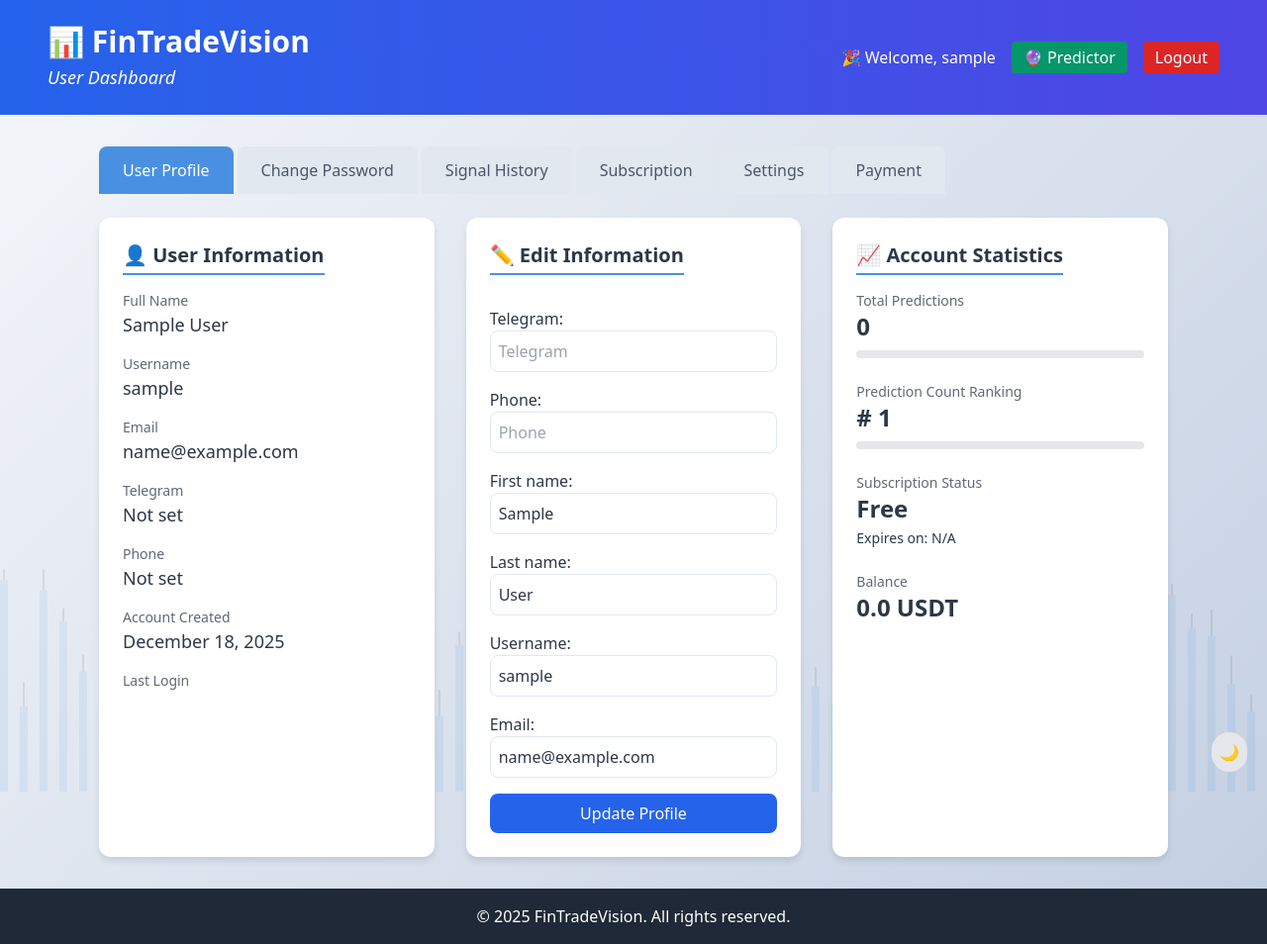
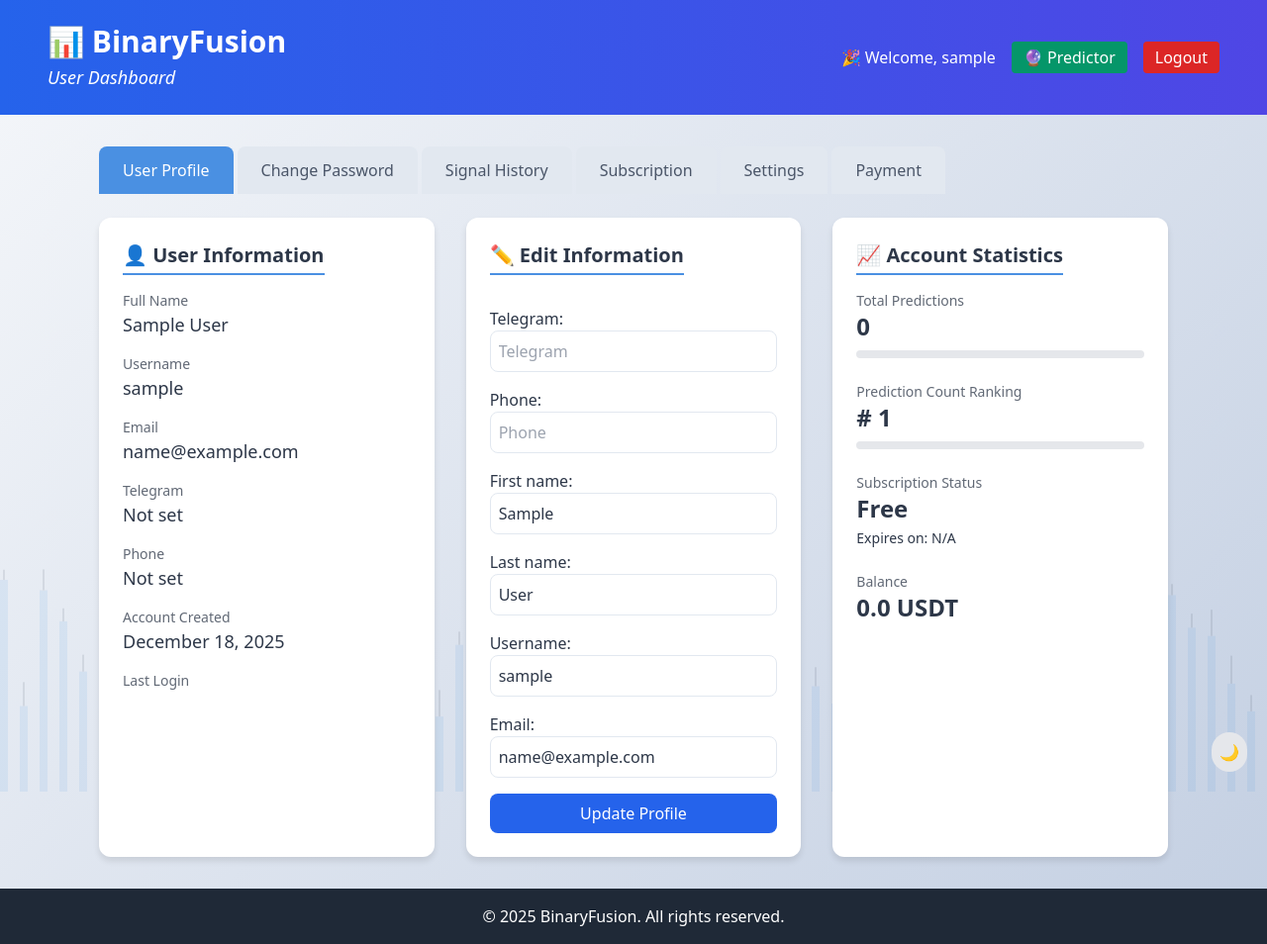
Before and after one commit to ArkaKarmoker/BinaryFusion, a Django app: page /accounts/dashboard/ in a window 1280 px wide. Shown: the whole page at 99% size. Run offline with Django 5.2, Linux system fonts and the light colour scheme; the visitor is signed in with stand-in values (Sample User, id 1); data comes from the database, SQL or seed files in the repository; data that the repository does not hold is empty; some libraries are stand-ins or nearby versions.

Commit message:
Brand Name Change
FinTradeVision is now BinaryFusion.

```diff
--- a/templates/accounts/dashboard.html
+++ b/templates/accounts/dashboard.html
@@ -4,7 +4,7 @@
 <head>
     <meta charset="UTF-8">
     <meta name="viewport" content="width=device-width, initial-scale=1.0">
-    <title>FinTradeVision - Dashboard</title>
+    <title>BinaryFusion - Dashboard</title>
     <!-- Favicon -->
     <link rel="icon" type="image/jpg" href="https://cdn.vectorstock.com/i/500p/24/31/candlestick-chart-icon-stock-fluctuations-vector-45672431.jpg">
     <!-- Tailwind CSS CDN -->
@@ -419,7 +419,7 @@
     <header class="bg-gradient-to-r from-blue-600 to-indigo-600 text-white py-6 relative w-full px-4 sm:px-6 lg:px-8 mx-auto">
         <div class="container mx-auto px-4 flex items-center justify-between">
             <div>
-                <h1 class="text-3xl font-bold">📊 FinTradeVision</h1>
+                <h1 class="text-3xl font-bold">📊 BinaryFusion</h1>
                 <p class="text-lg mt-1"><i>User Dashboard</i></p>
             </div>
             <div class="flex items-center space-x-4">
@@ -652,7 +652,7 @@
                     <div class="text-center">
                         <h3 class="text-xl font-bold">Free</h3>
                         <p class="text-3xl font-bold mt-2">$0<span class="text-sm font-normal">/month</span></p>
-                        <p class="text-sm mt-2">Basic access to FinTradeVision</p>
+                        <p class="text-sm mt-2">Basic access to BinaryFusion</p>
                     </div>
                     <div class="mt-6 space-y-3">
                         <div class="flex items-center">
@@ -988,7 +988,7 @@
     <!-- Footer -->
     <footer class="bg-gray-800 text-white py-4 mt-auto">
         <div class="container mx-auto px-4 text-center">
-            <p>© 2025 FinTradeVision. All rights reserved.</p>
+            <p>© 2025 BinaryFusion. All rights reserved.</p>
         </div>
     </footer>
     <!-- JavaScript -->
--- a/templates/accounts/login.html
+++ b/templates/accounts/login.html
@@ -3,7 +3,7 @@
 <head>
     <meta charset="UTF-8">
     <meta name="viewport" content="width=device-width, initial-scale=1.0">
-    <title>Login - FinTradeVision</title>
+    <title>Login - BinaryFusion</title>
 
     <!-- Favicon -->
     <link rel="icon" type="image/jpg" href="https://cdn.vectorstock.com/i/500p/24/31/candlestick-chart-icon-stock-fluctuations-vector-45672431.jpg">
@@ -150,7 +150,7 @@
     <!-- Header -->
     <header class="bg-gradient-to-r from-blue-600 to-indigo-600 text-white py-6 relative">
         <div class="container mx-auto px-4 text-center">
-            <h1 class="text-3xl font-bold">📊 FinTradeVision</h1>
+            <h1 class="text-3xl font-bold">📊 BinaryFusion</h1>
             <p class="text-lg mt-1">Login to Access Asset Price Predictor</p>
         </div>
     </header>
@@ -208,7 +208,7 @@
     <!-- Footer -->
     <footer class="bg-gray-800 text-white py-4 mt-auto">
         <div class="container mx-auto px-4 text-center">
-            <p>© 2025 FinTradeVision. All rights reserved.</p>
+            <p>© 2025 BinaryFusion. All rights reserved.</p>
         </div>
     </footer>
 
--- a/templates/accounts/registration.html
+++ b/templates/accounts/registration.html
@@ -3,7 +3,7 @@
 <head>
     <meta charset="UTF-8">
     <meta name="viewport" content="width=device-width, initial-scale=1.0">
-    <title>Register - FinTradeVision</title>
+    <title>Register - BinaryFusion</title>
 
     <!-- Favicon -->
     <link rel="icon" type="image/jpg" href="https://cdn.vectorstock.com/i/500p/24/31/candlestick-chart-icon-stock-fluctuations-vector-45672431.jpg">
@@ -180,7 +180,7 @@
     <!-- Header -->
     <header class="bg-gradient-to-r from-blue-600 to-indigo-600 text-white py-6 relative">
         <div class="container mx-auto px-4 text-center">
-            <h1 class="text-3xl font-bold">📊 FinTradeVision</h1>
+            <h1 class="text-3xl font-bold">📊 BinaryFusion</h1>
             <p class="text-lg mt-1">Create Your Account</p>
         </div>
     </header>
@@ -253,7 +253,7 @@
     <!-- Footer -->
     <footer class="bg-gray-800 text-white py-4 mt-auto">
         <div class="container mx-auto px-4 text-center">
-            <p>© 2025 FinTradeVision. All rights reserved.</p>
+            <p>© 2025 BinaryFusion. All rights reserved.</p>
         </div>
     </footer>
 
--- a/templates/predictor/app.html
+++ b/templates/predictor/app.html
@@ -3,7 +3,7 @@
 <head>
     <meta charset="UTF-8">
     <meta name="viewport" content="width=device-width, initial-scale=1.0">
-    <title>FinTradeVision - Predictor</title>
+    <title>BinaryFusion - Predictor</title>
 
     <!-- Favicon -->
     <link rel="icon" type="image/jpg" href="https://cdn.vectorstock.com/i/500p/24/31/candlestick-chart-icon-stock-fluctuations-vector-45672431.jpg">
@@ -305,7 +305,7 @@
     <header class="bg-gradient-to-r from-blue-600 to-indigo-600 text-white py-6 relative w-full px-4 sm:px-6 lg:px-8 mx-auto">
         <div class="container mx-auto px-4 flex items-center justify-between">
             <div>
-                <h1 class="text-3xl font-bold">📊 FinTradeVision</h1>
+                <h1 class="text-3xl font-bold">📊 BinaryFusion</h1>
                 <p class="text-lg mt-1"><i>AI Powered Trading Signal</i></p>
             </div>
             <div class="flex items-center space-x-4">
@@ -362,7 +362,7 @@
     <!-- Footer -->
     <footer class="bg-gray-800 text-white py-4 mt-auto">
         <div class="container mx-auto px-4 text-center">
-            <p>© 2025 FinTradeVision. All rights reserved.</p>
+            <p>© 2025 BinaryFusion. All rights reserved.</p>
         </div>
     </footer>
 
```
